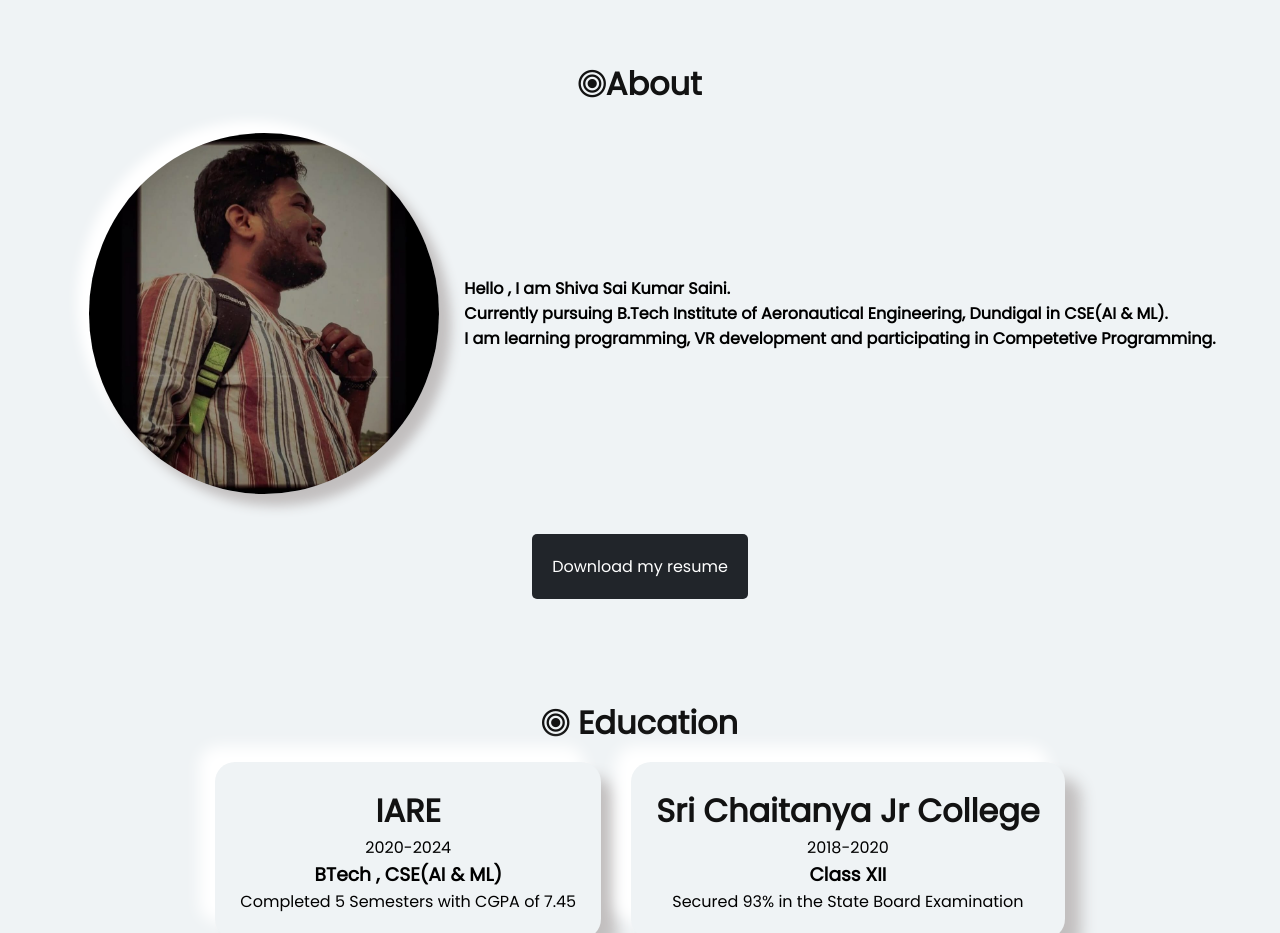
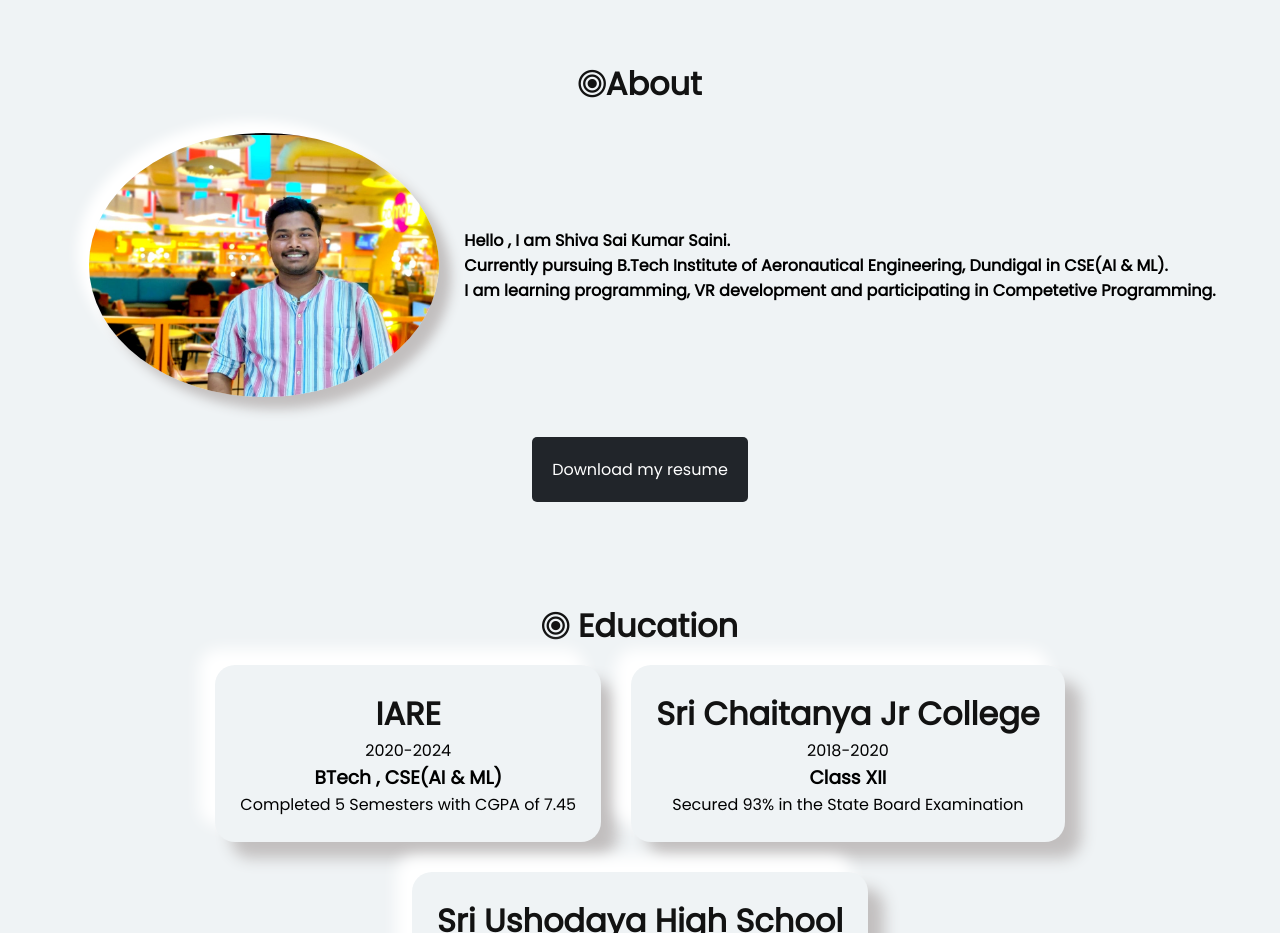
Before and after one commit to shivasai2002/Portfolio, a plain HTML site: page index.html in a window 1280 px wide. Shown: the part 840-1773 px from the top of the page. Drawn offline with nearby package versions, Linux system fonts and the light colour scheme.

Commit message:
Update index.html

```diff
--- a/index.html
+++ b/index.html
@@ -59,7 +59,7 @@
         <h1><span class="fa fa-bullseye"></span>About</h1>
         <div class="content">
           <!-- <div class="pic"> -->
-          <img id="dp" src="images/sssk.jpg" alt="Pic of Me" />
+          <img id="dp" src="images/latest_professional.jpg" alt="Pic of Me" />
           <!-- </div> -->
           <p>
             Hello , I am Shiva Sai Kumar Saini. <br />
```
